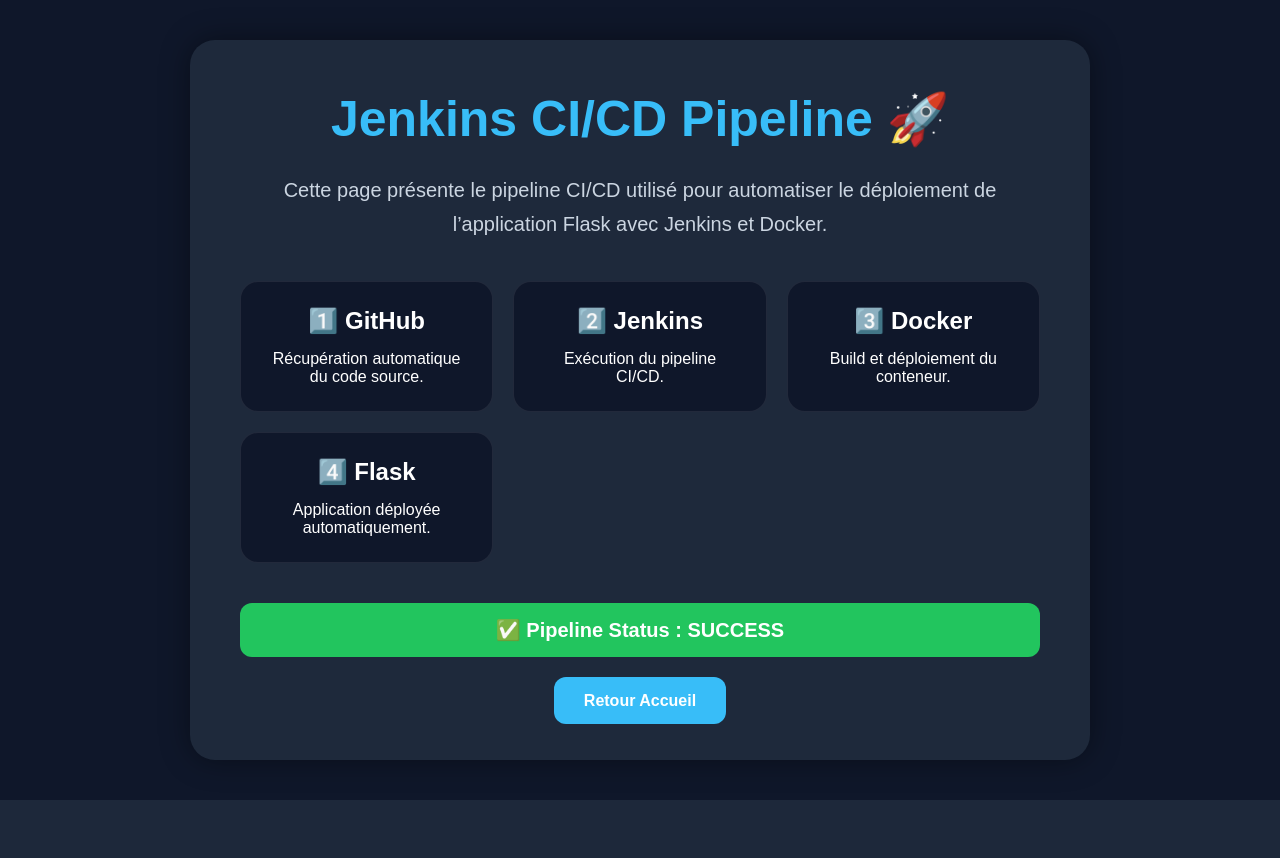
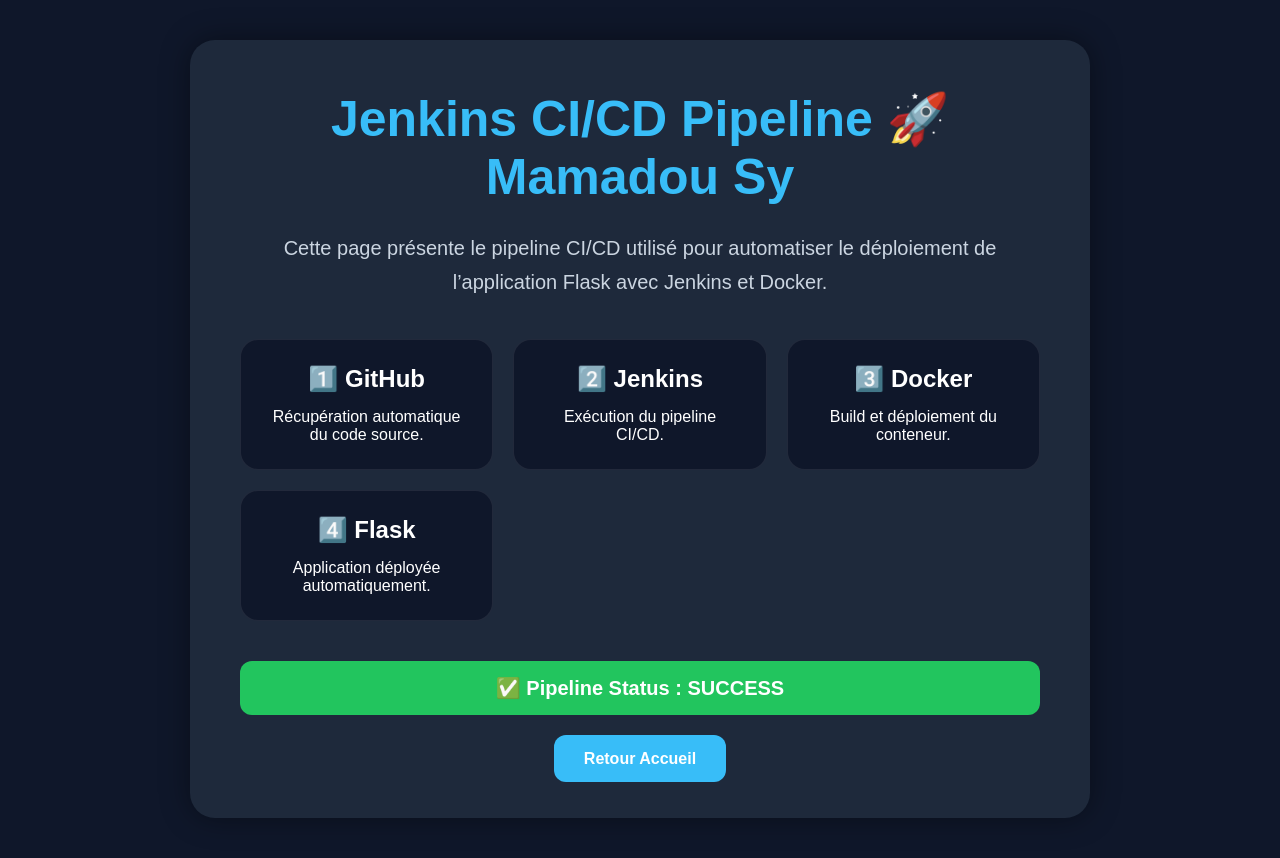
Before and after one commit to julesy19/Projet-Jenkins, a Flask app: page /jenkins in a window 1280 px wide. Before the commit the page ends 800 px from the top, so only its background shows below. Run offline with Flask 3, Linux system fonts and the light colour scheme.

Commit message:
Babadiama

```diff
--- a/templates/jenkins.html
+++ b/templates/jenkins.html
@@ -110,7 +110,7 @@
 
     <div class="container">
 
-        <h1>Jenkins CI/CD Pipeline 🚀</h1>
+        <h1>Jenkins CI/CD Pipeline 🚀  Mamadou Sy </h1>
 
         <div class="description">
             Cette page présente le pipeline CI/CD utilisé pour automatiser
```
